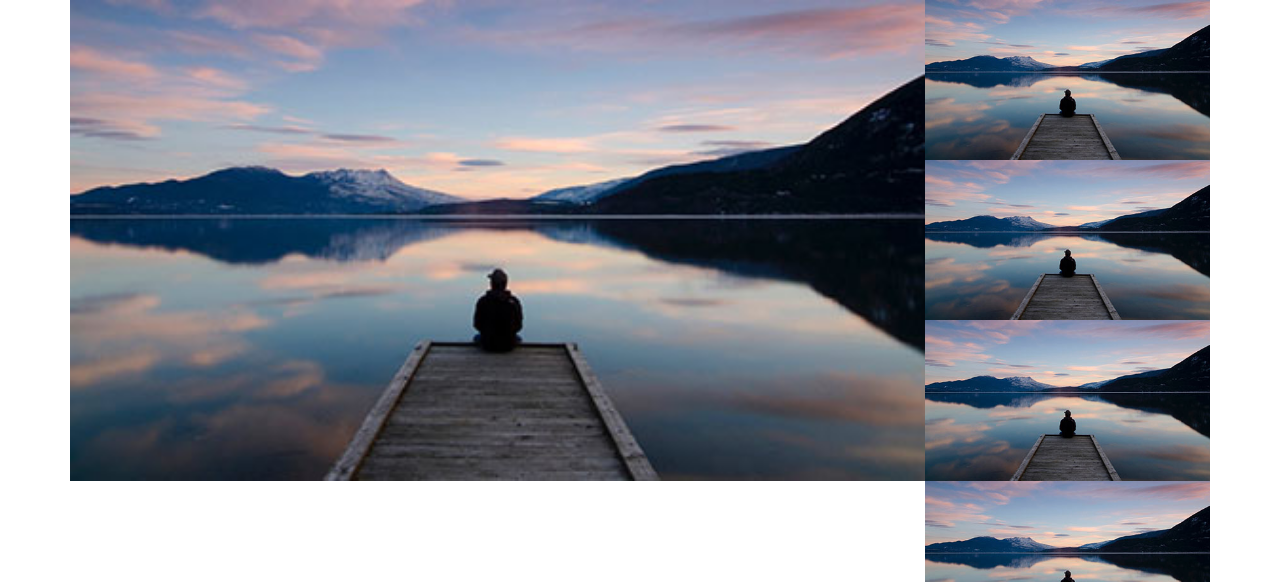
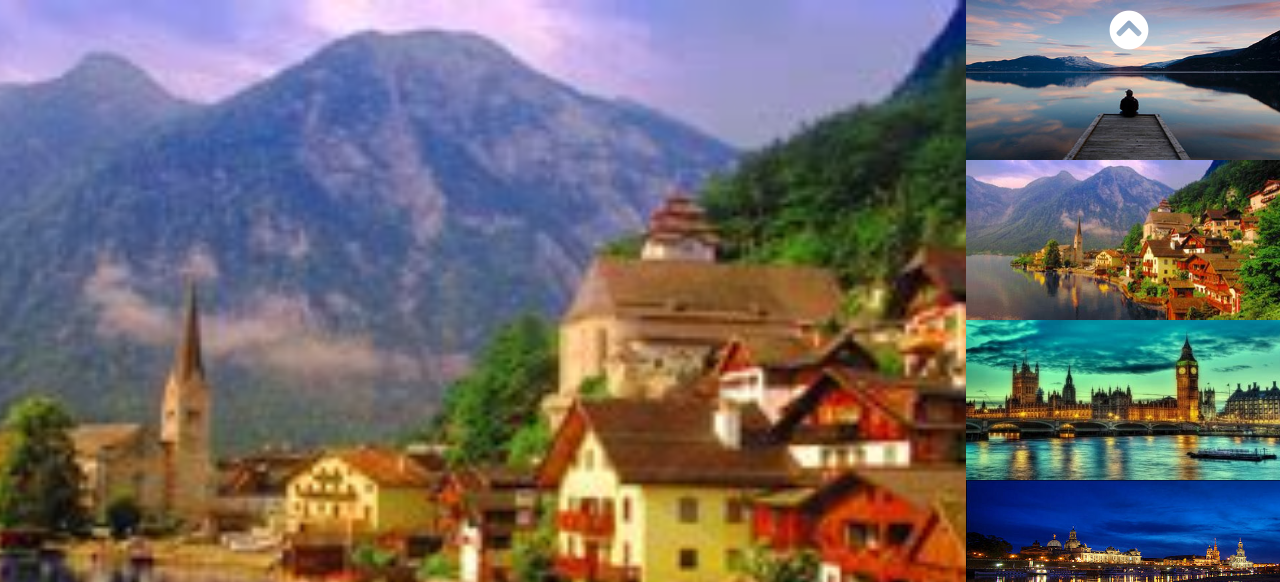
Before and after one commit to mariaacanfora/js-array-carousel, a plain HTML site: page index.html in a window 1280 px wide. Shown: the top 582 px of the page. Drawn offline with nearby package versions, Linux system fonts and the light colour scheme.

Commit message:
Created base structure html, css, js

```diff
--- a/css/style.css
+++ b/css/style.css
@@ -4,13 +4,41 @@
     box-sizing: border-box;
 }
 
-.bg-img{
+#img-container{
+    height: 100vh;
+    overflow: hidden;
+}
+
+#big-img-container{
+    position: relative;
+}
+
+#little-img-container{
+    overflow: hidden;
+    position: relative;
+}
+
+#little-img-container > img{
+    width: 100%;
+    height: calc(100vh / 5);
+}
+
+.big-img{
+    width: 100%;
+    height: 100%;
     object-fit: cover;
     object-position: center;
-    width: 100%;
+    opacity: 0;
+    position: absolute;
+    top: 0;
+    bottom:0;
 }
 
-.pos-absolute{
+#big-img-container > img.active{
+    opacity: 1;
+}
+
+.text-absolute{
     text-align: right;
     width: 25%;
     position: absolute;
@@ -18,3 +46,11 @@
     right: 3%;
     color: white;
 }
+
+.arrow-absolute{
+    position: absolute;
+    top: 0;
+    right: 50%;
+    transform: translateX(50%);
+    height: 100%;
+}
--- a/index.html
+++ b/index.html
@@ -6,8 +6,12 @@
     <meta name="viewport" content="width=device-width, initial-scale=1.0">
     <title>Trip Carousel</title>
 
+     <!-- Font Awesome -->
+     <link rel="stylesheet" href="https://cdnjs.cloudflare.com/ajax/libs/font-awesome/5.15.3/css/all.min.css">
+
     <link href="https://cdn.jsdelivr.net/npm/bootstrap@5.1.3/dist/css/bootstrap.min.css" rel="stylesheet" integrity="sha384-1BmE4kWBq78iYhFldvKuhfTAU6auU8tT94WrHftjDbrCEXSU1oBoqyl2QvZ6jIW3" crossorigin="anonymous">
     <link rel="stylesheet" href="css/style.css">
+
 
 </head>
 
@@ -15,34 +19,26 @@
     <header></header>
 
     <main>
-        <div class="container">
-            <div class="row">
-                <div class="col-9 p-0">
-                    <img src="img/01.jpg" alt="#1" class="bg-img">
-                    <div class="pos-absolute">
-                        <h1 class="title-img">Svizzera</h1>
-                        <span class="text-img"> Lorem ipsum, dolor sit amet consectetur adipisicing elit. Earum minima enim, tempora molestiae similique corporis soluta illum voluptatibus! Saepe architecto nulla laborum quia dolor incidunt dolorum neque blanditiis amet veniam! </span>
-                    </div>
+        <div>
+            <div class="row" id="img-container">
+                <div class="w-75 p-0" id="big-img-container">
+
                 </div>
-                <div class="col-3 p-0">
-                    <div class="row flex-column">
-                        <div class="col">
-                            <img src="img/01.jpg" alt="#1" class="w-100">
+
+                <div class="w-25 p-0" id="little-img-container">
+
+                    <div class="arrow d-flex justify-content-between flex-column arrow-absolute fs-1">
+                        <div class="arrow-up text-white">
+                            <i class="fas fa-chevron-circle-up"></i>
                         </div>
-                        <div class="col">
-                            <img src="img/01.jpg" alt="#1" class="w-100">
-                        </div>
-                        <div class="col">
-                            <img src="img/01.jpg" alt="#1" class="w-100">
-                        </div>
-                        <div class="col">
-                            <img src="img/01.jpg" alt="#1" class="w-100">
-                        </div>
-                        <div class="col">
-                            <img src="img/01.jpg" alt="#1" class="w-100">
+                        <div class="arrow-down text-white">
+                            <i class="fas fa-chevron-circle-down"></i>
                         </div>
                     </div>
+
                 </div>
+
+
             </div>
         </div>
     </main>
--- a/js/script.js
+++ b/js/script.js
@@ -0,0 +1,51 @@
+const items = [
+    'img/01.jpg',
+    'img/02.jpg',
+    'img/03.jpg',
+    'img/04.jpg',
+    'img/05.jpg'
+];
+
+const title = [
+    'Svezia',
+    'Svizzera',
+    'Gran Bretagna',
+    'Germania',
+    'Paradise'
+]
+
+const text = [
+    'Lorem ipsum, dolor sit amet consectetur adipisicing elit. Et temporibus voluptatum suscipit tempore aliquid deleniti aut veniam inventore eligendi ex ad ullam, cumque provident totam omnis, magnam dolores dolorum corporis.',
+    'Lorem ipsum',
+    'Lorem ipsum, dolor sit amet consectetur adipisicing elit.',
+    'Lorem ipsum, dolor sit amet consectetur adipisicing elit. Et temporibus voluptatum suscipit tempore aliquid deleniti aut veniam inventore eligendi ex ad ullam,',
+    'Et temporibus voluptatum suscipit tempore aliquid deleniti aut veniam inventore eligendi ex ad ullam,',
+]
+//console.log(items.length);
+
+const bigImgContainer = document.getElementById("big-img-container");
+const littleImgContainer = document.getElementById("little-img-container");
+
+let startIndex = 1;
+
+
+//scorro ed inserisco img
+for (let i = 0; i < items.length; i++){
+
+    let imgTag = document.createElement("img");
+    imgTag.src = items[i];
+    imgTag.alt = `#${i}`;
+    imgTag.classList.add("big-img");
+    bigImgContainer.append(imgTag);
+
+    let asideImg = document.createElement("img");
+    asideImg.src = items[i];
+    asideImg.alt = `#${i}`;
+    littleImgContainer.append(asideImg);
+
+
+    if (startIndex === i){
+        imgTag.classList.add("active");
+    }
+
+}
```
